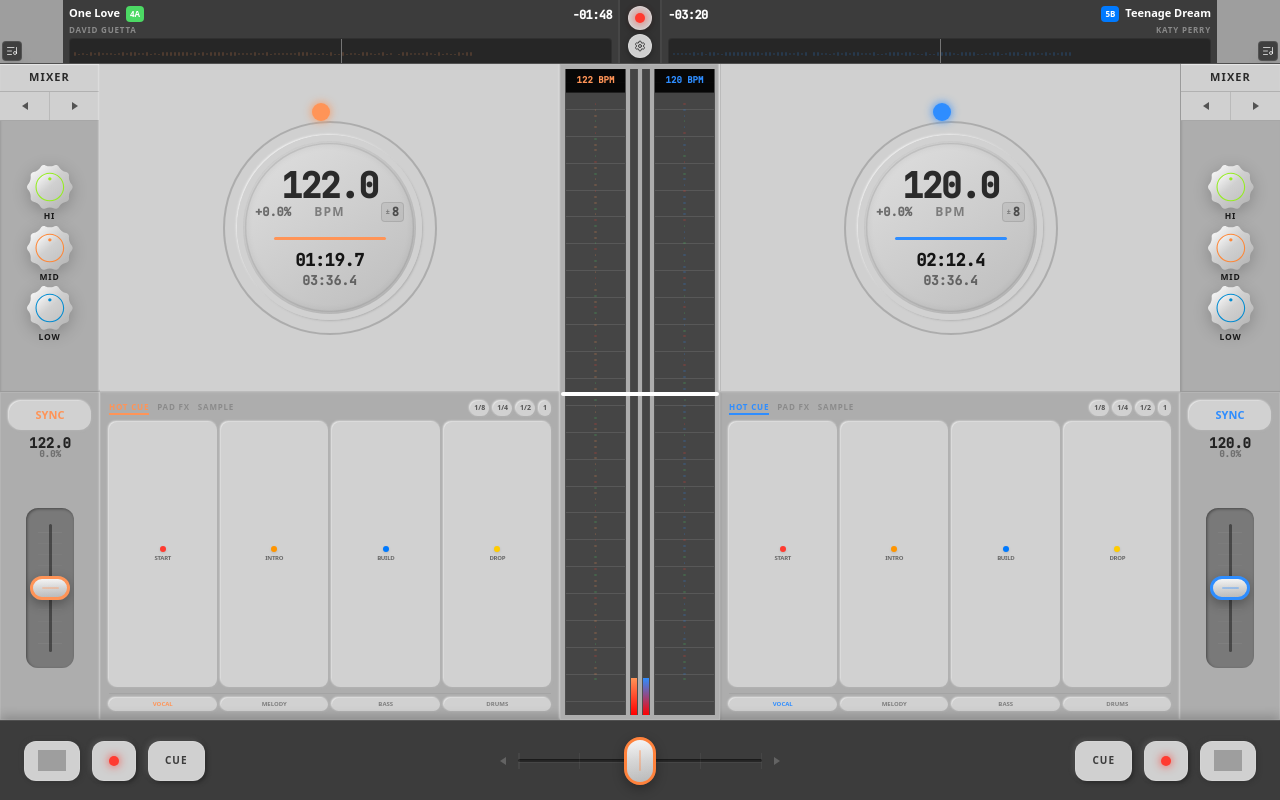
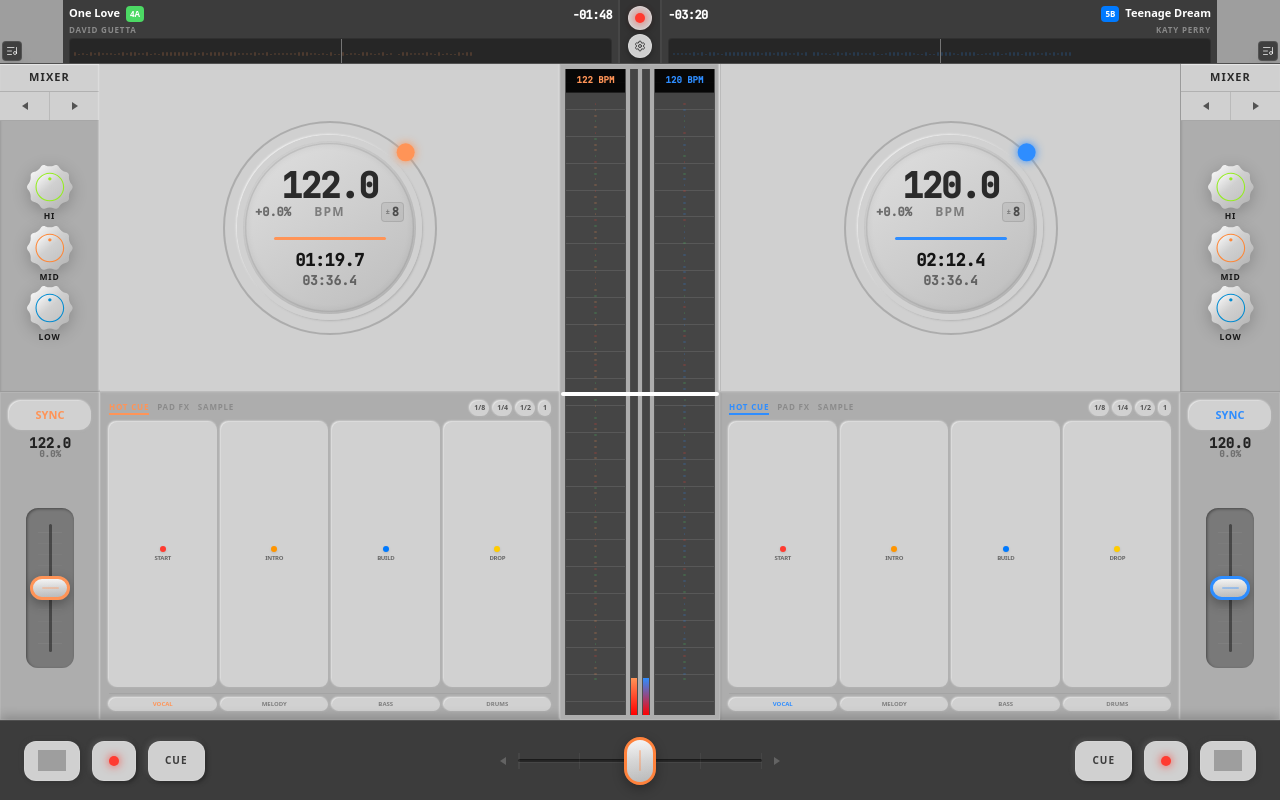
Before and after one commit to guiguiiii/flowdj---pro-mixing-interface, a React (Vite) app: page / in a window 1280 px wide. Built offline with nearby package versions, Linux system fonts and the light colour scheme; grey boxes are pictures that could not be loaded; a web font is replaced by a local one.

Commit message:
Smooth deck orbit motion

```diff
--- a/src/App.tsx
+++ b/src/App.tsx
@@ -55,6 +55,7 @@ const PlayPauseIcon = ({ width = 28, height = 18 }: { width?: number; height?: n
 
 const transportPlayButtonClassName =
   "w-14 h-10 rounded-[12px] flex items-center justify-center border border-white/10 bg-[#D0D0D0] shadow-[-2px_-2px_4px_rgba(78,78,78,0.12),2px_2px_4px_rgba(42,42,42,0.35)] transition-transform duration-150 hover:scale-[1.02] active:scale-95 active:shadow-[inset_-2px_-2px_4px_rgba(78,78,78,0.12),inset_2px_2px_4px_rgba(42,42,42,0.3)]";
+const orbitSpinClassName = 'motion-safe:animate-[spin_2s_linear_infinite]';
 
 // --- UI Components ---
 
@@ -384,11 +385,13 @@ const DeckDisplay = ({ color, active, bpm, time, title, artist }: { color: strin
         style={{ width: orbitSize, height: orbitSize }}
       >
         <div className="absolute inset-0 rounded-full border-[2px]" style={{ borderColor: 'rgba(138, 138, 138, 0.5)' }} />
-        <motion.div
+        <div
+          className={`absolute inset-0 ${active ? orbitSpinClassName : ''}`}
+          style={{ transformOrigin: '50% 50%' }}
+        >
+          <div
             className="absolute inset-0"
-          animate={{ rotate: active ? 360 : 0 }}
-          transition={{ repeat: active ? Infinity : 0, duration: 2, ease: 'linear' }}
-          style={{ transformOrigin: '50% 50%' }}
+            style={{ transform: `rotate(${orbitStartAngle}deg)`, transformOrigin: '50% 50%' }}
           >
             <div
               className="absolute rounded-full left-1/2 top-0 -translate-x-1/2 -translate-y-1/2"
@@ -397,10 +400,10 @@ const DeckDisplay = ({ color, active, bpm, time, title, artist }: { color: strin
                 height: orbitDotSize,
                 backgroundColor: color,
                 boxShadow: `0 0 10px ${color}`,
-              transform: `translate(-50%, -50%) rotate(${orbitStartAngle}deg)`,
               }}
             />
-        </motion.div>
+          </div>
+        </div>
       </div>
 
       {/* Inner Shadow Ring */}
```
Lines whose indentation alone changed are shown as unchanged.
